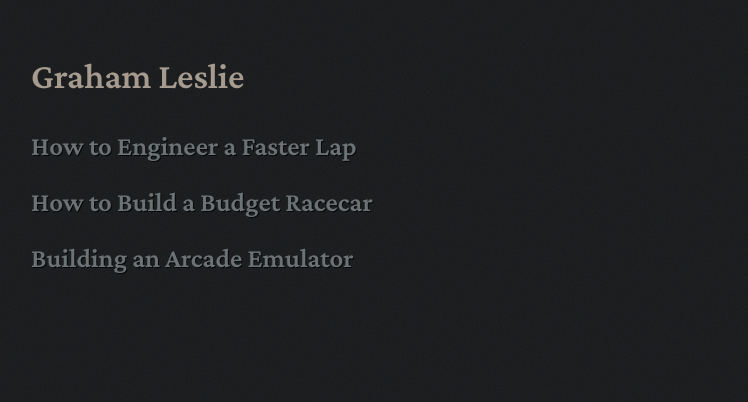
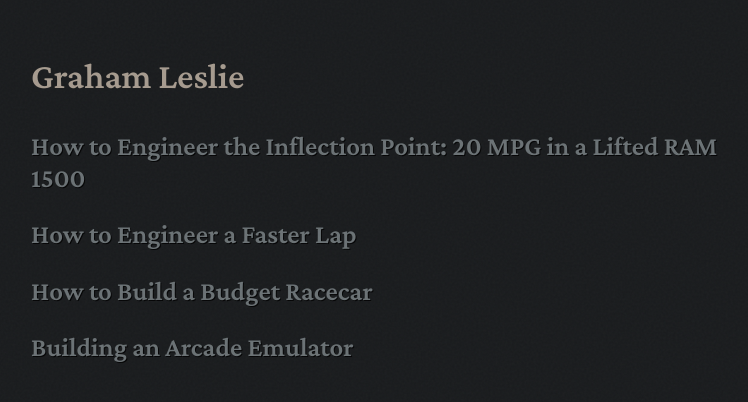
Before and after one commit to grahamleslie/grahamleslie.github.io, a Jekyll site: the page built from posts.md, in a window 1280 px wide. Shown: the top 402 px of the page, without its empty margins (259-1007 px from the left). Built offline with Jekyll 4.4.1, drawn with Linux system fonts in a browser that asks for light colours; nearby versions of some CDN libraries; part of the change alters nothing that is shown.

Commit message:
Add RAM 1500 mileage inflection point post and update writing guide

```diff
--- /dev/null
+++ b/_posts/2026-06-09-ram-mileage-inflection-point.md
@@ -0,0 +1,58 @@
+---
+layout: post
+title: "How to Engineer the Inflection Point: 20 MPG in a Lifted RAM 1500"
+date: 2026-06-09
+categories: technical
+---
+
+It’s the classic truck trade-off: you want the 4-inch lift and off road tires for off-road performance, but you don't want the on-road fuel economy of a lead-weighted brick. My 2018 RAM 1500 (2WD) has been a "work in progress" for years. Bilstein 5100s, a 4" Rough Country lift, and an Eaton Truetrac rear diff. It’s built for dirt or inclement weather that it rarely sees—it usually lives on the highway at 72 mph.
+
+For the longest time, I was stuck at a crossroads. Moving from the stock 33-inch tires to a 34 or 35 usually means sacrificing precious MPG. But I wanted to find the inflection point—the maximum size with the least efficiency loss.
+
+After a lot of math and a little experimentation, I got it dialed in. Here is the breakdown of the physics and the build.
+
+## The Problem: The "Toughness Tax"
+Most people lift a truck and immediately throw on 35x12.50 MTs. It looks great, but you’re adding massive rotational mass and wind resistance. On a half-ton RAM, that’s a one-way ticket to the 14 MPG club.
+
+The engineering math is unforgiving: for every 100 pounds of added weight, you lose about 1% in fuel economy. When you’re trying to get 6,000 lbs of steel moving from a dead stop, that weight is a parasitic tax on your kinetic energy.
+
+My goal was specific:
+1.  34-inch diameter to fill the wheel wells (proportion matters).
+2.  Maintain 20 MPG at 72 mph.
+3.  OEM+ Aesthetic: No "poke," no rubbing, and keep the factory chrome 20s.
+
+## The BOM (Bill of Materials)
+*   **Tires:** [Nitto Terra Grappler G3](https://amzn.to/4ajht0g) (LT275/65R20, Load Range E1) — *$378/tire*
+*   **Calibration:** [Veepeak OBDCheck BLE](https://amzn.to/4un27yY) + [Security Gateway Bypass Cable](https://amzn.to/4vC6OpM) — *~$45*
+*   **Software:** OBD JScan (iOS) — *$25 VIN License*
+*   **Support:** [Powerbuilt 3-Ton Unijack](https://amzn.to/4e6rIrn) — *$70*
+
+## Iteration 1: Shedding the Pendulum
+Before the tires even went on, I had to rethink mass. I was carrying 400 lbs of sand in the bed for winter traction and a toolkit that was a literal kitchen sink.
+
+Weight is the enemy of stop-and-go MPG because of static inertia—it takes significantly more torque to get those first few rotations. I ditched the 400 lbs of sand but kept the utility: a barebones but complete toolkit (10mm, 13mm, 15mm, and a torque wrench), recovery straps and boards, and a heavy-duty trailer hitch. It’s about 80% utility for 20% of the previous mass. I treat the truck like the high-speed cruiser it more often than not is.
+
+## Iteration 2: Finding the "Safe" 34
+I landed on the 275/65R20. It’s a 34.1" tire, but crucially, it keeps the stock width. This prevents the tires from rubbing the Upper Control Arms (UCAs) on stock wheels and keeps the "aero" profile as slim as possible.
+
+I went with the Nitto Terra Grappler G3. Why? Because it’s a modern "on-road" AT. It’s lighter than the Falkens (61 lbs anchors) and rolls smoother than the BFG KO3s. At 55 lbs, it’s the "efficiency winner" of the heavy-duty bracket.
+
+The G3 uses a silica-rich compound that effectively "keys in" to the road surface. Unlike harder, chip-resistant rubber that favors off-road toughness, this compound reduces energy loss from tread squirm, which is vital for maintaining a baseline MPG at 70+ mph.
+
+## Iteration 3: Programming the Truth
+If you don't calibrate your speedometer, your ECU is operating off bad data. Moving from 33s to 34s means your truck thinks it's going 3.3% slower than it actually is.
+
+I used the JScan app and a bypass cable to tell the BCM the tires were exactly 34.00 inches. Instantly, the shift points smoothed out. The 8-speed Torqueflite finally knew when to hunt for 8th gear and stay in MDS (Multi-Displacement System). If the engine load stays too high because of uncalibrated shift points or excessive tire weight, the MDS won't activate—effectively locking you out of 4-cylinder mode and your 20 MPG target.
+
+<small>Note on the bypass: I deliberately did a behind-the-dash temporary bypass rather than a permanent one. I didn’t want to make the truck more susceptible to theft by making the bypassed security gateway readily available 24/7. I plug it in for maintenance/tuning and pull it for daily driving.</small>
+
+## The Result: 20.0 MPG Verified
+
+| Metric | Result |
+| :--- | :--- |
+| **Highway (72 mph)** | 20.0 MPG |
+| **City** | 15.5 MPG |
+| **Steering Feel** | Planted (at 42 PSI Front / 40 PSI Rear) |
+| **So What?** | I have the capabilities I wanted without paying the California 35s gas tax. |
+
+> **FYI:** If you're running a Truetrac like I am, remember that you can't run a mismatched spare on the rear axle. If you get a flat, it's the "Double Swap" protocol: spare goes on the front, good front tire goes to the rear. It's an afternoon of work, but it saves the diff. To handle the swap, I paired the Unijack with a dedicated [jack stand](https://amzn.to/4vFv8qX).
```
Also changed, not shown: .agents/WRITING_GUIDE.md.
